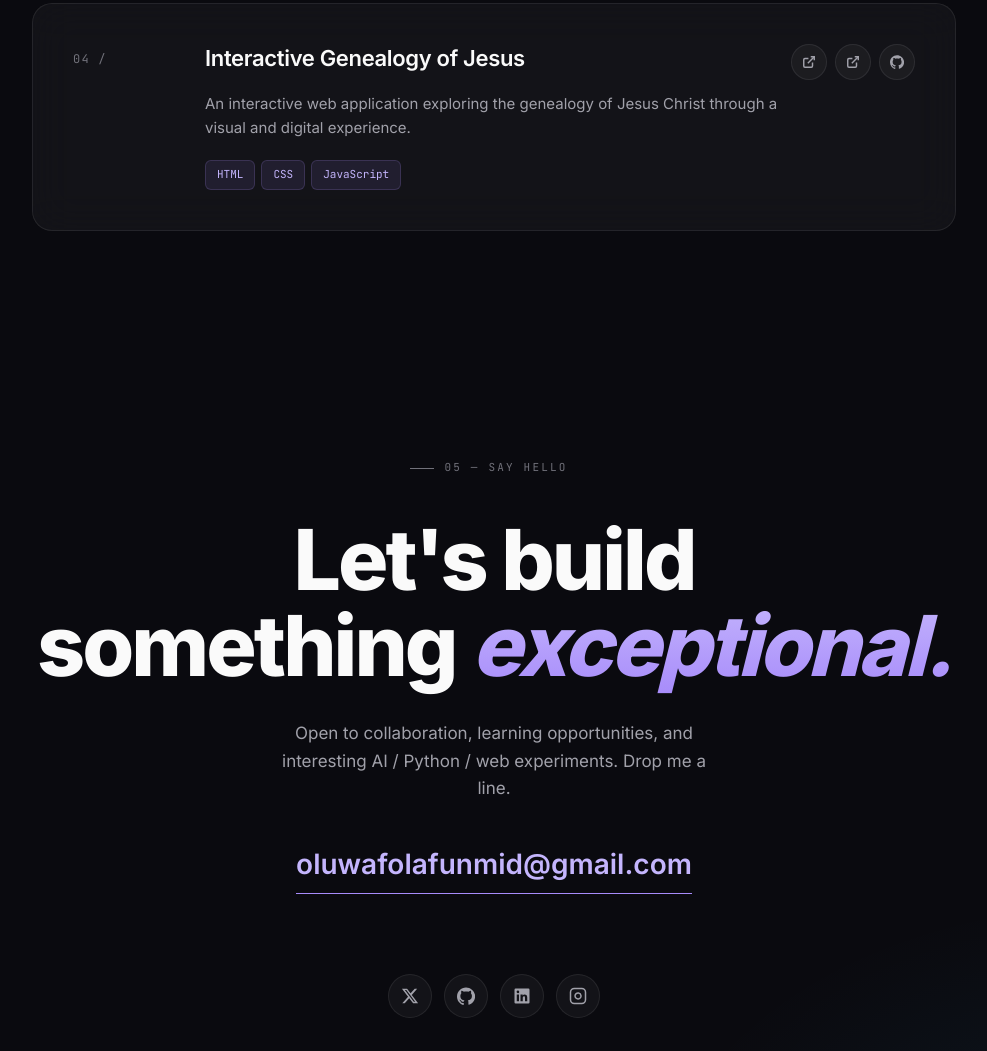
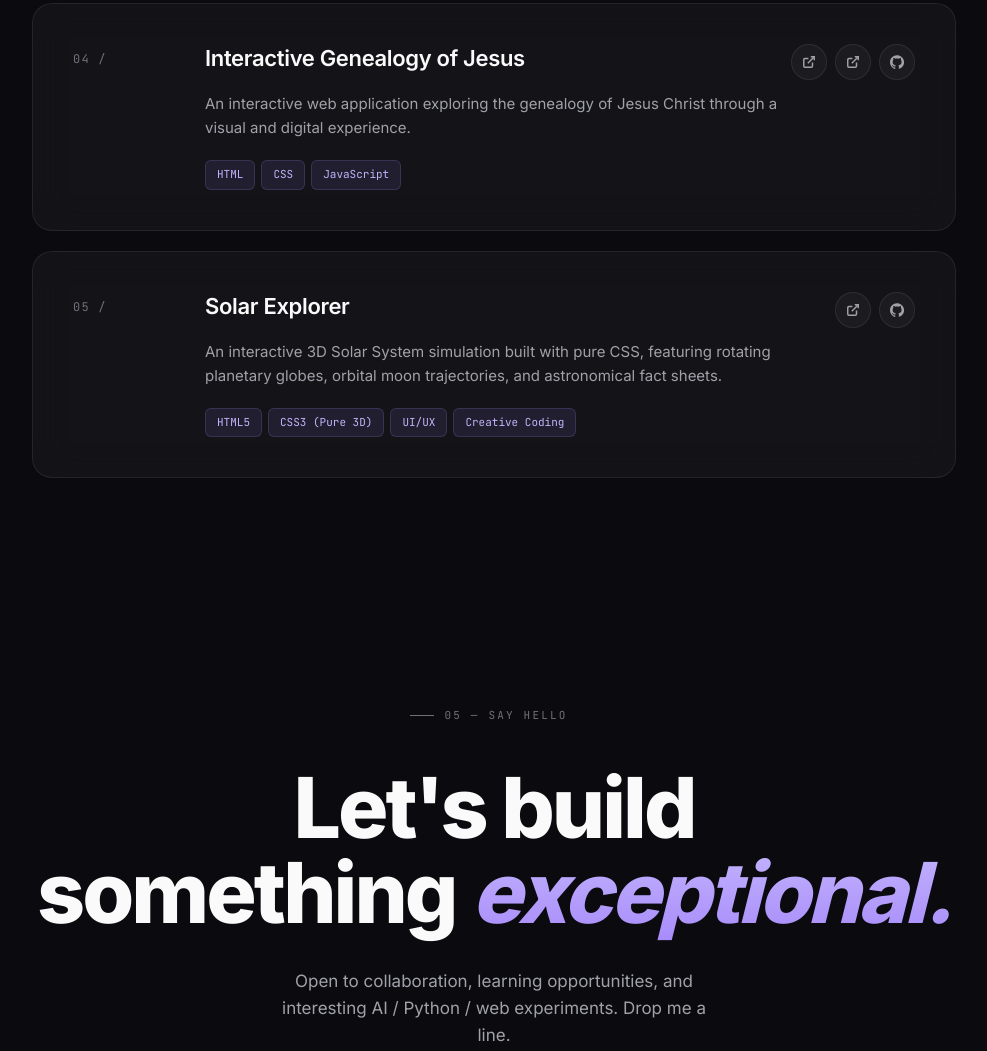
Before and after one commit to theonewholaughs01/theonewholaughs01.github.io, a plain HTML site: page index.html in a window 1280 px wide. Shown: the part 2831-3882 px from the top of the page, without its empty margins (146-1133 px from the left). Drawn offline with Linux system fonts and the light colour scheme.

Commit message:
Add Solar Explorer project to index.html
Added a new project section for 'Solar Explorer' with links and description.

```diff
--- a/index.html
+++ b/index.html
@@ -801,10 +801,34 @@
                     </div>
                 </article>
 
-                <!-- =================================================
-                     ▶ PASTE NEW PROJECTS HERE ▼
-                     (copy any block above and put it here)
-                     ================================================= -->
+                <!-- ====== PROJECT 05 — Solar Explorer ====== -->
+<article class="project reveal">
+    <div class="project-num">05 /</div>
+    <div class="project-body">
+        <div class="project-head">
+            <h3 class="project-title">Solar Explorer</h3>
+            <div class="project-links">
+                <!-- 🚀 Live Demo Link -->
+                <a href="https://theonewholaughs01.github.io/space-explorer/" target="_blank" rel="noopener" aria-label="Live demo">
+                    <svg viewBox="0 0 24 24" fill="none" stroke="currentColor" stroke-width="2.5"><path d="M18 13v6a2 2 0 0 1-2 2H5a2 2 0 0 1-2-2V8a2 2 0 0 1 2-2h6"/><polyline points="15 3 21 3 21 9"/><line x1="10" y1="14" x2="21" y2="3"/></svg>
+                </a>
+                <!-- 🐙 GitHub Source Link -->
+                <a href="https://github.com/theonewholaughs01/space-explorer" target="_blank" rel="noopener" aria-label="Source">
+                    <svg viewBox="0 0 24 24" fill="currentColor"><path d="M12 .5C5.4.5 0 5.9 0 12.6c0 5.3 3.4 9.8 8.2 11.4.6.1.8-.3.8-.6v-2.2c-3.3.7-4-1.6-4-1.6-.6-1.4-1.4-1.8-1.4-1.8-1.1-.8.1-.8.1-.8 1.2.1 1.9 1.3 1.9 1.3 1.1 1.9 2.9 1.4 3.6 1 .1-.8.4-1.4.8-1.7-2.7-.3-5.5-1.3-5.5-6 0-1.3.5-2.4 1.3-3.3-.1-.3-.6-1.6.1-3.3 0 0 1-.3 3.3 1.3.9-.3 2-.4 3-.4s2 .1 3 .4c2.3-1.6 3.3-1.3 3.3-1.3.7 1.7.2 3 .1 3.3.8.9 1.3 2 1.3 3.3 0 4.7-2.8 5.7-5.5 6 .4.4.8 1.1.8 2.2v3.3c0 .3.2.7.8.6 4.8-1.6 8.2-6.1 8.2-11.4C24 5.9 18.6.5 12 .5z"/></svg>
+                </a>
+            </div>
+        </div>
+        <p class="project-desc">
+            An interactive 3D Solar System simulation built with pure CSS, featuring rotating planetary globes, orbital moon trajectories, and astronomical fact sheets.
+        </p>
+        <div class="project-stack">
+            <span>HTML5</span>
+            <span>CSS3 (Pure 3D)</span>
+            <span>UI/UX</span>
+            <span>Creative Coding</span>
+        </div>
+    </div>
+</article>
 
             </div>
         </section>
```
